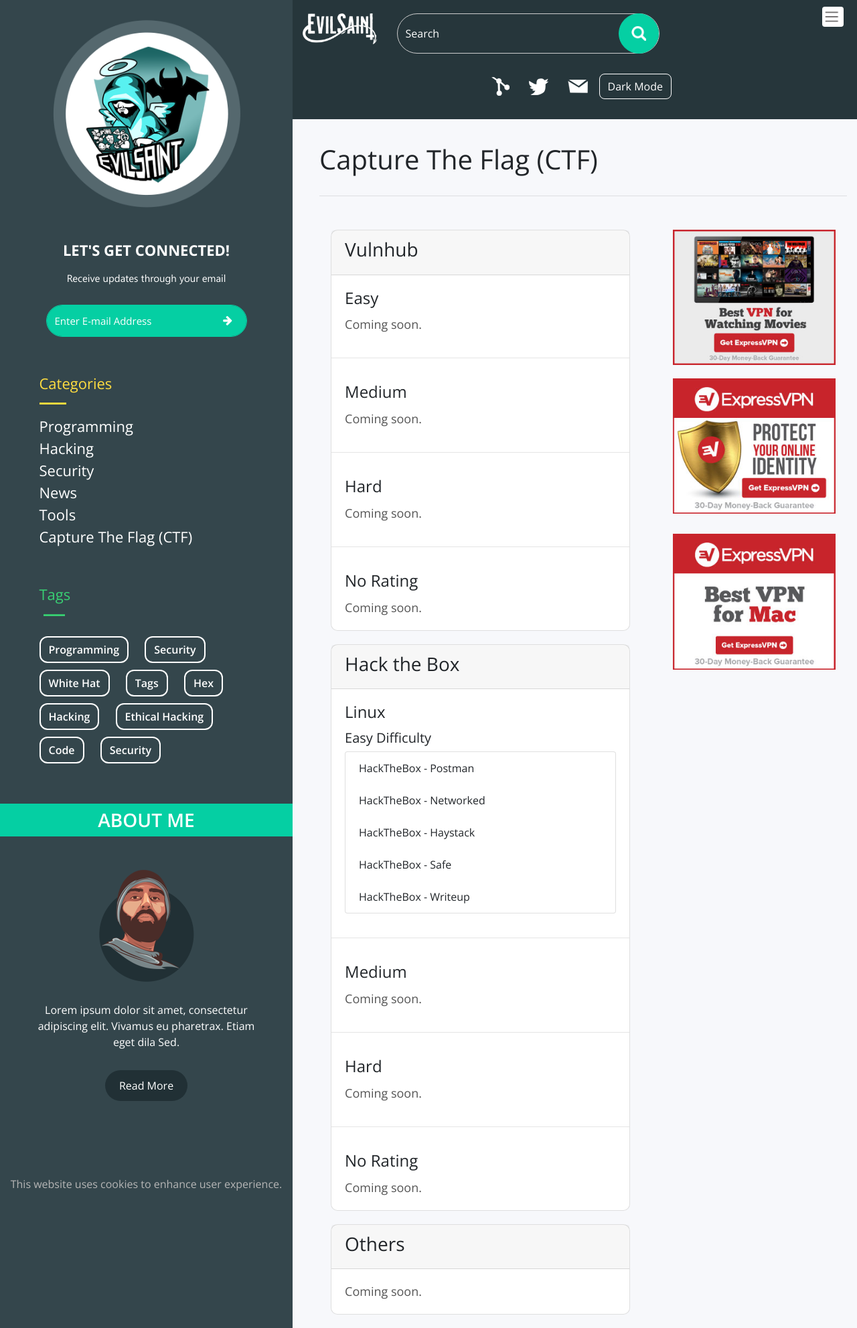
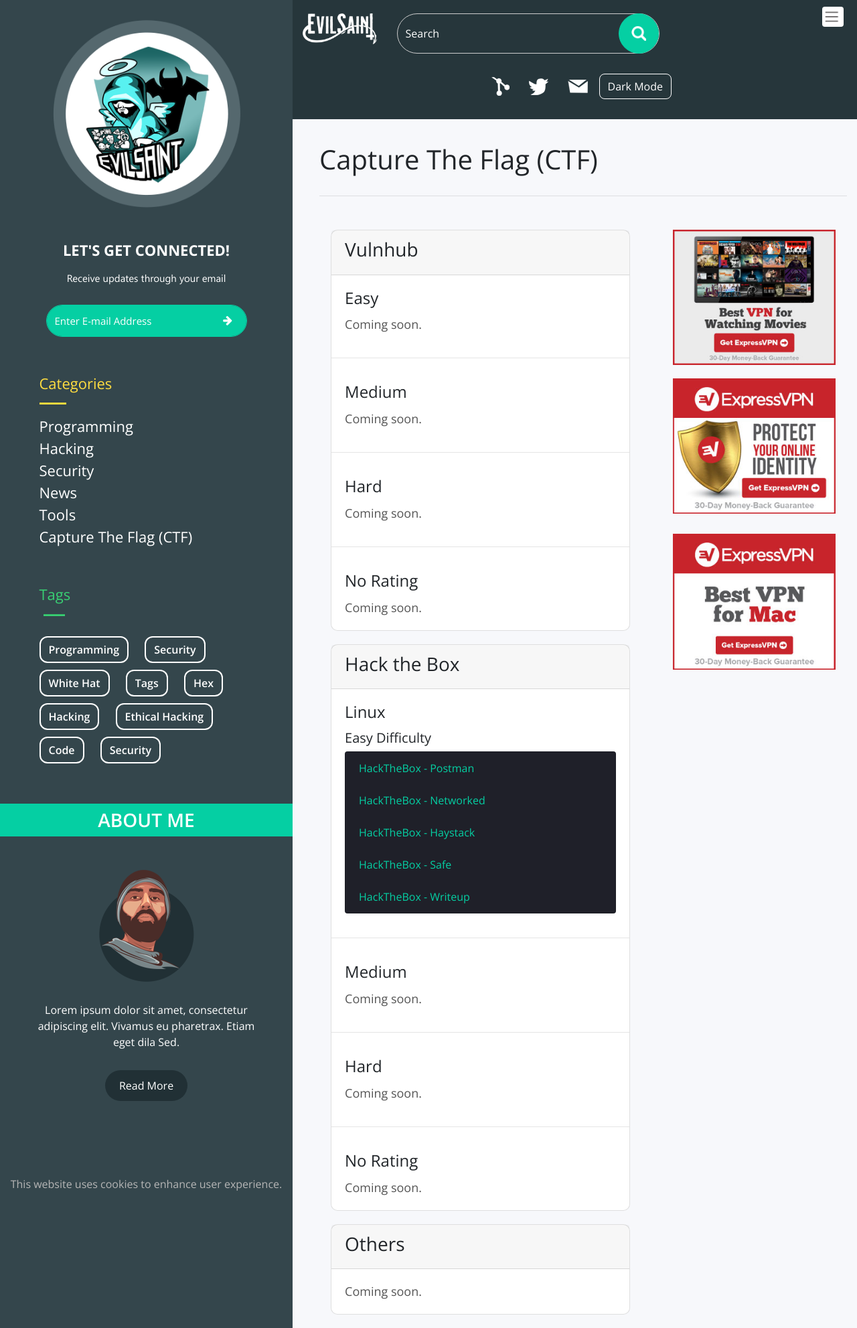
Before and after one commit to cleverberry/evilsaint, a Jekyll site: the page built from capture-the-flag.html, in a window 1280 px wide. Shown: the whole page at 67% size. Built offline with Jekyll 4.4.1, drawn with Linux system fonts in a browser that asks for light colours; nearby versions of some CDN libraries; library files that are not in the unit come from our copies; a style sheet for code colours, icons or effects is not loaded.

Commit message:
Improve tools page design

```diff
--- a/assets/css/style.css
+++ b/assets/css/style.css
@@ -2,38 +2,43 @@
     font-family: Myraid Pro;
     src: url(/assets/fonts/MyriadPro-Regular.woff);
 }
+
 @font-face {
     font-family: Segoe UI;
     src: url(/assets/fonts/SegoeUI.woff);
 }
+
 @import url("https://fonts.googleapis.com/css?family=Open+Sans&display=swap");
-
-
-
 body {
     font-family: "Myraid Pro";
     margin: -30px 0 0 0;
     /* font-family: "Segoe UI"; */
 }
+
 #sidebar-wrapper {
     width: 575px;
     min-width: 575px;
 }
+
 .dark-mode .left-top-section {
     background-color: #1f2029 !important;
 }
+
 .main-logo {
     width: 440px;
     padding-top: 20px;
 }
+
 div#sidebar-wrapper {
-  background-color: #dff1f0 !important ;
+    background-color: #dff1f0 !important;
     position: relative;
 }
+
 .left-top-section {
-  background-color: #2a5f82 !important ;
+    background-color: #2a5f82 !important;
     width: 515px;
 }
+
 .logo-sub-text {
     font-family: "Segoe UI";
     font-weight: 600;
@@ -43,14 +48,17 @@
     margin-top: -35px;
     padding-bottom: 10px;
 }
+
 .three-row-img img {
     max-width: 60px;
 }
+
 .socio-sub-text {
     font-family: "Segoe UI";
     color: #4791ae;
     font-size: 22px;
 }
+
 input#exampleInputEmail1 {
     background-color: #1f4257;
     border-color: #1f4257;
@@ -67,6 +75,7 @@
     color: #2a5f82;
     font-size: 22px;
 }
+
 .email-right {
     position: absolute;
     top: 13px;
@@ -74,9 +83,11 @@
     font-size: 18px;
     color: #2a5f82;
 }
+
 .row-ad img {
     width: 350px;
 }
+
 .serach-icon {
     position: absolute;
     top: 35px;
@@ -84,6 +95,7 @@
     font-size: 25px !important;
     color: #2a5f82;
 }
+
 .search-field {
     background-color: #1f4257;
     border-color: #1f4257;
@@ -105,14 +117,17 @@
 .row-ad {
     padding-top: 40px;
 }
+
 .search-row {
     padding-top: 25px;
 }
+
 .person-row p {
     color: #4791ae;
     font-size: 25px;
     margin-left: -60px;
 }
+
 .about-heading {
     margin-left: 5%;
     font-weight: 600;
@@ -120,6 +135,7 @@
     font-family: "Segoe UI";
     padding-top: 90px;
 }
+
 .tags-row span,
 .tags-row sup,
 .tags-row sub,
@@ -128,31 +144,40 @@
     display: inline;
     font-family: "Segoe UI";
 }
+
 .row.tags-row {
     width: 92%;
     margin: 0 auto;
 }
+
 .tags-row p {
     font-size: 24px;
 }
+
 .tags-row sup {
     font-size: 24px;
 }
+
 .tags-row span {
     font-size: 34px;
 }
+
 span.density.program {
     font-size: 46px;
 }
+
 .tags-row sub {
     font-size: 33px;
 }
+
 .left-bottom-section {
     padding-top: 72px;
 }
+
 .person-row {
     padding-bottom: 112px;
 }
+
 .right-main-img {
     width: 410px;
 }
@@ -161,16 +186,19 @@
     /* background-color: #dff1f0 !important; */
     background-color: #dff1f0;
 }
+
 .right-heading {
     font-size: 75px;
     font-weight: 800;
     color: #2a5f82;
 }
+
 .time-row span {
     font-size: 21px;
     font-weight: 700;
     color: black;
 }
+
 .calender:before {
     content: "";
     background-image: url(/assets/images/calendar-icon.png);
@@ -180,6 +208,7 @@
     left: -45px;
     background-repeat: no-repeat;
 }
+
 span.calender {
     margin-left: 55px;
     padding-right: 10px;
@@ -195,6 +224,7 @@
     left: -50px;
     background-repeat: no-repeat;
 }
+
 span.minutes {
     margin-left: 55px;
     padding-right: 10px;
@@ -213,6 +243,7 @@
     left: -45px;
     background-repeat: no-repeat;
 }
+
 span.program-tags {
     margin-left: 55px;
     position: relative;
@@ -221,15 +252,18 @@
     font-weight: 700;
     color: black;
 }
+
 .sub-heading-sample {
     font-size: 50px;
     font-weight: 700;
     color: #4791ae;
 }
+
 .sample-div {
     margin-top: 30px;
     background-color: white !important;
 }
+
 .tldr-text {
     font-size: 45px;
     font-weight: 600;
@@ -239,19 +273,23 @@
     padding-bottom: 40px;
     font-family: "Myraid Pro";
 }
+
 .sample-text {
     font-size: 35px;
     font-weight: 600;
     line-height: 45px;
     padding-bottom: 30px;
 }
+
 .container-fluid.right-main-container {
     min-width: 100%;
 }
+
 .content-text {
     font-size: 35px;
     font-weight: 600;
 }
+
 .share-btn {
     position: absolute;
     right: 0;
@@ -263,11 +301,13 @@
     font-size: 24px;
     font-weight: 700;
 }
+
 .comment {
     font-size: 30px;
     font-weight: 700;
     color: #2a5f82;
 }
+
 .code-row {
     padding-top: 30px;
 }
@@ -276,12 +316,14 @@
     padding-top: 50px;
     padding-bottom: 50px;
 }
+
 .comment-name {
     color: black;
     font-size: 35px;
     margin-bottom: 0;
     font-weight: 600;
 }
+
 .comment-text {
     color: black;
     font-size: 35px;
@@ -292,15 +334,18 @@
     padding-top: 40px;
     padding-right: 150px;
 }
+
 .like-row {
     text-align-last: right;
 }
+
 span.comment-date {
     font-size: 25px;
     color: #4791ae;
     font-weight: 600;
     margin-right: 100px;
 }
+
 span.thumbs-up {
     position: relative;
 }
@@ -325,22 +370,26 @@
     color: #707070;
     font-size: 23px;
 }
+
 .log-text {
     color: #4791ae;
     font-weight: 600;
     font-size: 25px;
 }
+
 textarea#discussion::placeholder {
     font-size: 32px;
     font-weight: 600;
     color: #000000;
 }
+
 textarea#discussion {
     height: 187px;
     font-size: 32px;
     color: #000000;
     font-weight: 600;
 }
+
 .post-submit {
     border: 1px solid #4791ae;
     width: 100px;
@@ -351,16 +400,20 @@
     float: right;
     margin-bottom: 50px;
 }
+
 .discussion-row {
     padding-top: 40px;
 }
+
 .row.discussion-row span img {
     width: 63px;
     margin-left: 15px;
 }
+
 span.density {
     line-height: 35px;
 }
+
 button#menu-toggle {
     background: url(../images/menu-burger.png);
     background-repeat: no-repeat;
@@ -373,17 +426,21 @@
     right: 0px;
     z-index: 99;
 }
+
 .row.code-row img {
     max-width: 762px;
     width: 80%;
 }
+
 .row.css-row img {
     max-width: 752px;
     width: 80%;
 }
+
 .sub-contanier {
     min-width: 97%;
 }
+
 h1.layout-heading {
     font-size: 53px;
     font-weight: 600;
@@ -411,6 +468,7 @@
     margin-left: 12px;
     position: relative;
 }
+
 span.read-more a:after {
     content: "";
     background-image: url(../assets/images/read-right.png);
@@ -422,9 +480,11 @@
     top: 10px;
     right: -30px;
 }
-.layout-div1 > .row {
+
+.layout-div1>.row {
     padding-bottom: 20px;
 }
+
 span.date-layout {
     font-size: 29px;
     color: #4791ae;
@@ -447,6 +507,7 @@
     font-weight: 700;
     margin-right: 15px;
 }
+
 span.style-tag {
     border: 1px solid #4791ae;
     background-color: #4791ae;
@@ -455,6 +516,7 @@
     font-weight: 700;
     margin-right: 15px;
 }
+
 span.etc-tag {
     border: 1px solid #4791ae;
     background-color: #4791ae;
@@ -463,10 +525,12 @@
     margin-right: 15px;
     font-weight: 700;
 }
+
 .tags-col {
     text-align: right;
     padding-right: 100px;
 }
+
 li.page-item.new {
     background-color: #2a5f82 !important;
     border-radius: 20px;
@@ -480,11 +544,13 @@
     background-color: transparent;
     font-size: 25px;
 }
+
 .page-link:hover {
     color: white;
     background-color: transparent;
     font-size: 25px;
 }
+
 a.page-link {
     padding-top: 0;
     padding-bottom: 0;
@@ -497,6 +563,7 @@
 a.page-link {
     border: none;
 }
+
 .page-num {
     padding: 20px;
     border: 1px solid #707070 !important;
@@ -504,6 +571,7 @@
     margin-left: 40px;
     background-color: white !important;
 }
+
 li.page-item.old {
     background-color: #2a5f82 !important;
     border-radius: 20px;
@@ -512,6 +580,7 @@
     color: white;
     margin-left: 35px;
 }
+
 a.page-link.new-icon:before {
     content: "";
     background-image: url(../assets/images/new-left.png);
@@ -523,10 +592,12 @@
     top: 6px;
     left: 16px;
 }
+
 .new-icon {
     position: relative;
     padding-left: 25px;
 }
+
 a.page-link.old-icon:after {
     content: "";
     background-image: url(../assets/images/old-right.png);
@@ -538,13 +609,16 @@
     top: 8px;
     right: 12px;
 }
+
 .old-icon {
     position: relative;
     padding-right: 25px;
 }
+
 .row.like-row {
     padding-right: 70px;
 }
+
 .share-btn:before {
     content: "";
     background-image: url(../assets/images/shareicon.png);
@@ -556,21 +630,26 @@
     top: 17px;
     left: 18px;
 }
+
 .share-btn {
     padding-left: 30px;
 }
+
 .share-btn:hover,
 button.btn.post-submit:hover {
     color: white;
 }
+
 .avatar-col {
     max-width: 300px !important;
 }
+
 button#menu-toggle:focus {
     outline: none;
     border: none;
     box-shadow: none;
 }
+
 @media (max-width: 1700px) {
     .comment-div {
         padding-right: 0;
@@ -634,6 +713,7 @@
         max-width: 300px;
     }
 }
+
 @media (max-width: 600px) {
     .main-logo {
         max-width: 440px;
@@ -647,25 +727,21 @@
     .row.tags-row sup {
         line-height: 1.2;
     }
-
     .row.person-row.justify-content-center .col-5 {
         display: block;
         width: 100%;
         min-width: 100%;
         text-align: center;
     }
-
     .person-row p {
         margin: 0;
     }
-
-  .person-row > .col-6 {
+    .person-row>.col-6 {
         width: 100%;
         min-width: 100%;
         margin: 0 auto;
         text-align: center;
     }
-
     .row.other-ad-row.text-center img {
         width: 100%;
         margin: 0 auto;
@@ -785,6 +861,7 @@
         margin-left: 0;
     }
 }
+
 @media (max-width: 375px) {
     .left-top-section {
         width: 80%;
@@ -848,6 +925,7 @@
         width: 50px;
     }
 }
+
 @media (max-width: 1400px) {
     span.read-more a:after {
         display: none;
@@ -857,18 +935,25 @@
         padding: 0.5rem 0.75rem;
     }
 }
+
 @media (max-width: 450px) {
     span.density.program {
         font-size: 40px;
     }
 }
 
+
 /* Evail Saint */
+
 .evail-saint {
     font-family: "Open Sans", sans-serif;
 }
 
-pre, code { font-family: Hack, monospace; }
+pre,
+code {
+    font-family: Hack, monospace;
+}
+
 
 /* .grid {
   display: grid;
@@ -877,7 +962,10 @@
   grid-auto-rows: 20px;
 } */
 
+
 /* Non-grid specific CSS */
+
+
 /* body {
   margin: 10px;
   color: #374046;
@@ -887,6 +975,8 @@
   text-rendering: optimizeLegibility;
   -webkit-font-smoothing: antialiased;
 } */
+
+
 /*
 .item {
   background-color: #ffffff;
@@ -931,3 +1021,12 @@
 .desc p {
   margin-bottom: 10px;
 } */
+
+.list-group-item {
+    color: #05CFA3 !important;
+    background: #1F2029;
+}
+
+.list-group-item:hover {
+    background: #34464C;
+}
```
Lines whose indentation alone changed are shown as unchanged.
